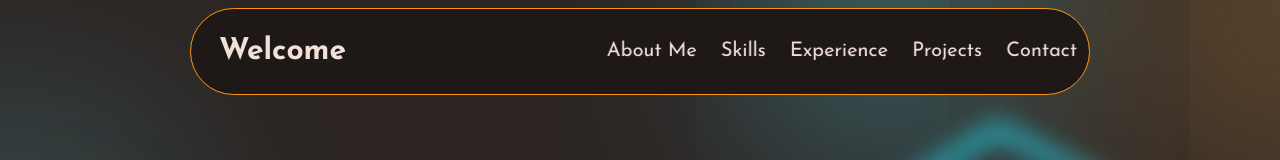
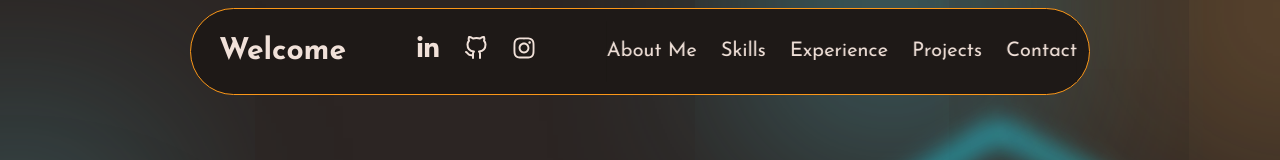
Before and after one commit to Ojesh-Mundale/Personal-Portfolio, a React (Vite) app: page / in a window 1280 px wide. Shown: the top 160 px of the page. Built offline with nearby package versions, Linux system fonts and the light colour scheme.

Commit message:
new changes added

```diff
--- a/src/components/navbar/NavbarMain.jsx
+++ b/src/components/navbar/NavbarMain.jsx
@@ -2,13 +2,27 @@ import NavbarLinks from "./NavbarLinks";
 import NavbarBtn from "./NavbarBtn";
 import NavbarToggler from "./NavbarToggler";
 import { useSelector } from "react-redux";
+import { FaLinkedinIn } from "react-icons/fa";
+import { FiGithub } from "react-icons/fi";
+import { FaInstagram } from "react-icons/fa";
 
 const NavbarMain = () => {
   const menuOpen = useSelector((state) => state.menu.menuOpen);
   return (
-    <nav className="max-w-[1300px] mx-auto w-full  px-4 fixed left-[50%] -translate-x-[50%] z-20 flex gap-4 mt-2">
+    <nav className="max-w-[1300px] mx-auto w-full  px-4 fixed left-[50%] -translate-x-[50%] z-20 flex flex-col gap-2 mt-2 items-center">
       <div className="flex justify-between w-full max-w-[900px] mx-auto bg-black items-center p-3 rounded-r-full rounded-l-full border-orange border-[0.5px] ">
         <span className="text-3xl font-bold text-white select-none ml-4">Welcome</span>
+        <div className="flex gap-6 justify-center max-w-[900px] mx-auto -mt-2">
+          <a href="https://www.linkedin.com/in/ojesh-mundale/" target="_blank" rel="noopener noreferrer" className="text-white text-2xl hover:text-cyan transition-colors duration-300">
+            <FaLinkedinIn />
+          </a>
+          <a href="#" target="_blank" rel="noopener noreferrer" className="text-white text-2xl hover:text-cyan transition-colors duration-300">
+            <FiGithub />
+          </a>
+          <a href="#" target="_blank" rel="noopener noreferrer" className="text-white text-2xl hover:text-cyan transition-colors duration-300">
+            <FaInstagram />
+          </a>
+        </div>
         <div className={`${menuOpen ? "sm:block" : "sm:hidden"} lg:block`}>
           <NavbarLinks />
         </div>
```
